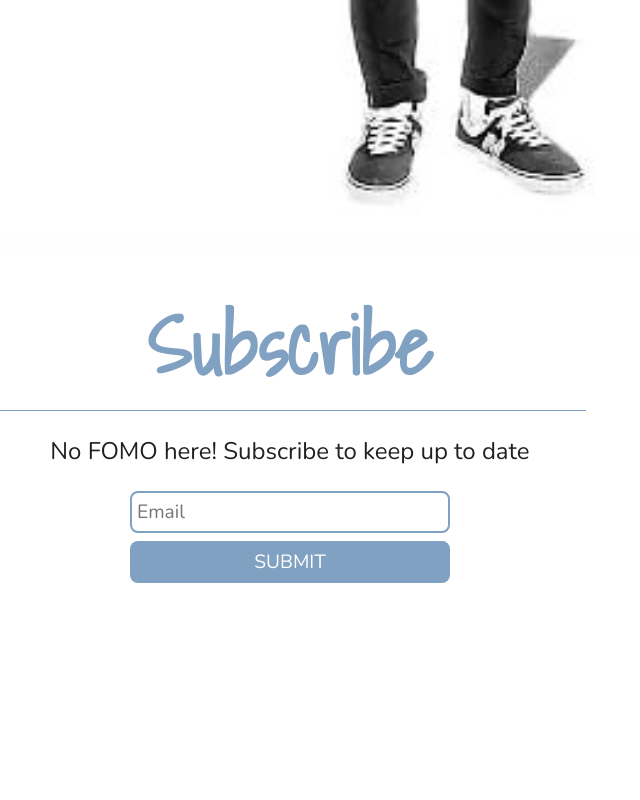
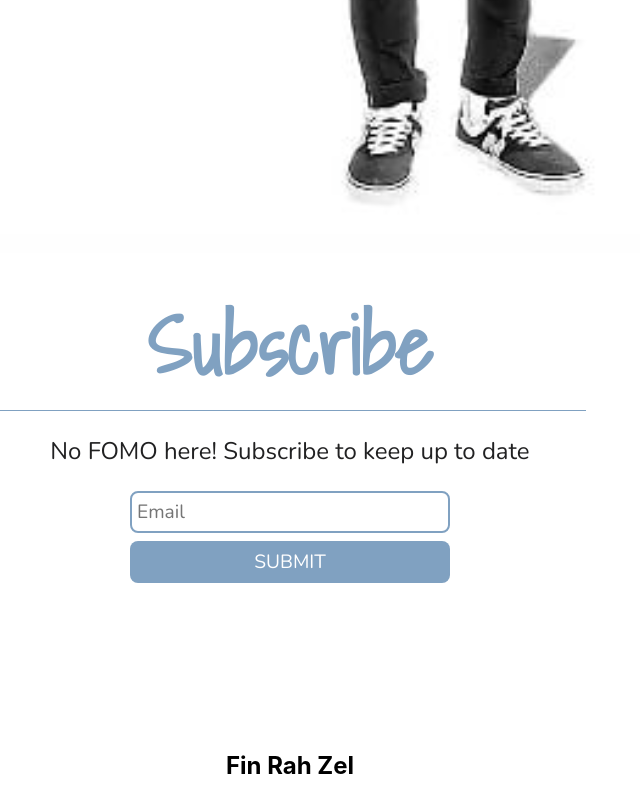
Before and after one commit to NakiNorton/Fin-Rah-Zel, a React (Create React App) app: page / in a window 1280 px wide. Shown: the part 3815-4615 px from the top of the page, without its empty margins (350-990 px from the left). Before the commit the page ends 4566 px from the top, so only its background shows below. Built offline with nearby package versions, Linux system fonts and the light colour scheme.

Commit message:
Add footer

```diff
--- a/src/components/App.js
+++ b/src/components/App.js
@@ -10,10 +10,13 @@ const App = () => {
   return (
     <div className="App">
       <ButtonAppBar />
-      <LandingPage />
+      <LandingPage id='landing-page'/>
       <MusicContainer id='music-container'/>
       <UpcomingDates id='upcoming-dates' />
       <SubscribeContainer id='subscribe-container' />
+      <footer>
+        <h2 className="sml-h2">Fin Rah Zel</h2>
+      </footer>
     </div>
   )
 }
```
